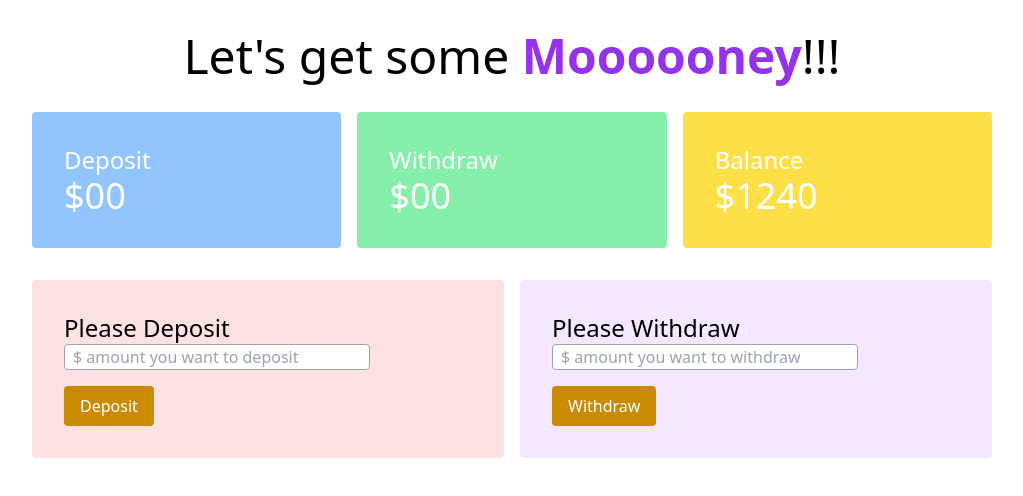
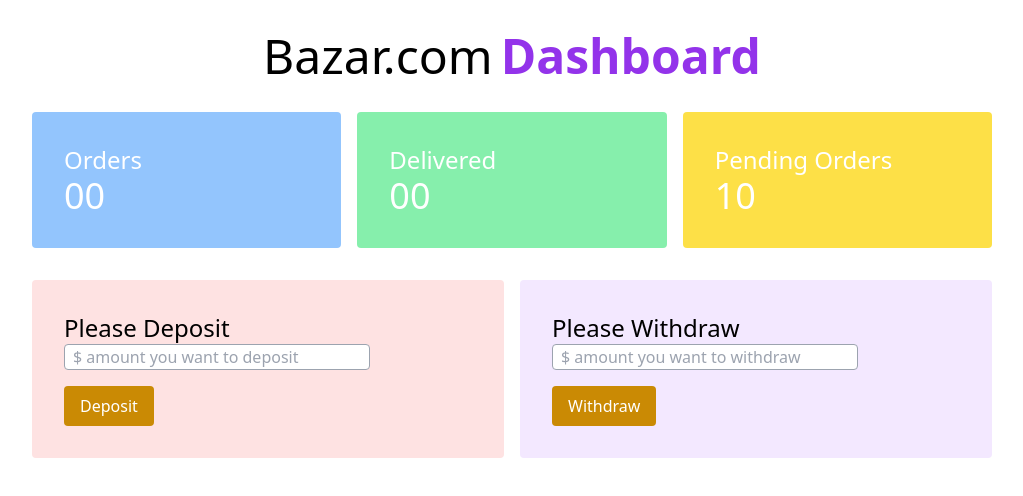
Before and after one commit to Emon5419/Admin-Panel-2.0, a plain HTML site: page banking.html in a window 1280 px wide. Shown: the whole page, without its empty margins (128-1151 px from the left). Drawn offline with nearby package versions, Linux system fonts and the light colour scheme.

Commit message:
dashboard-edit(1)

```diff
--- a/banking.html
+++ b/banking.html
@@ -11,24 +11,24 @@
 
 <body>
     <header>
-        <h1 class="text-5xl text-center mt-8">Let's get some <span
-                class="font-semibold	text-purple-600">Moooooney</span>!!!</h1>
+        <h1 class="text-5xl text-center mt-8">Bazar.com<span
+                class="font-semibold ms-2 text-purple-600">Dashboard</span></h1>
     </header>
     <main class="w-3/4 mx-auto">
         <!-- Balance and Transaction -->
         <section class="mt-8">
             <div class="grid grid-cols-3 gap-4 text-white">
                 <div class="bg-blue-300 p-8 rounded">
-                    <h3 class="text-2xl">Deposit</h3>
-                    <h4 class="text-4xl">$<span id="deposit-total">00</span> </h4>
+                    <h3 class="text-2xl">Orders</h3>
+                    <h4 class="text-4xl"><span id="deposit-total">00</span> </h4>
                 </div>
                 <div class="bg-green-300 p-8 rounded">
-                    <h3 class="text-2xl">Withdraw</h3>
-                    <h4 class="text-4xl">$<span id="withdraw-total">00</span></h4>
+                    <h3 class="text-2xl">Delivered</h3>
+                    <h4 class="text-4xl"><span id="withdraw-total">00</span></h4>
                 </div>
                 <div class="bg-yellow-300 p-8 rounded">
-                    <h3 class="text-2xl">Balance</h3>
-                    <h4 class="text-4xl">$<span id="balance-total">1240</span></h4>
+                    <h3 class="text-2xl">Pending Orders</h3>
+                    <h4 class="text-4xl"><span id="balance-total">10</span></h4>
                 </div>
 
             </div>
```
